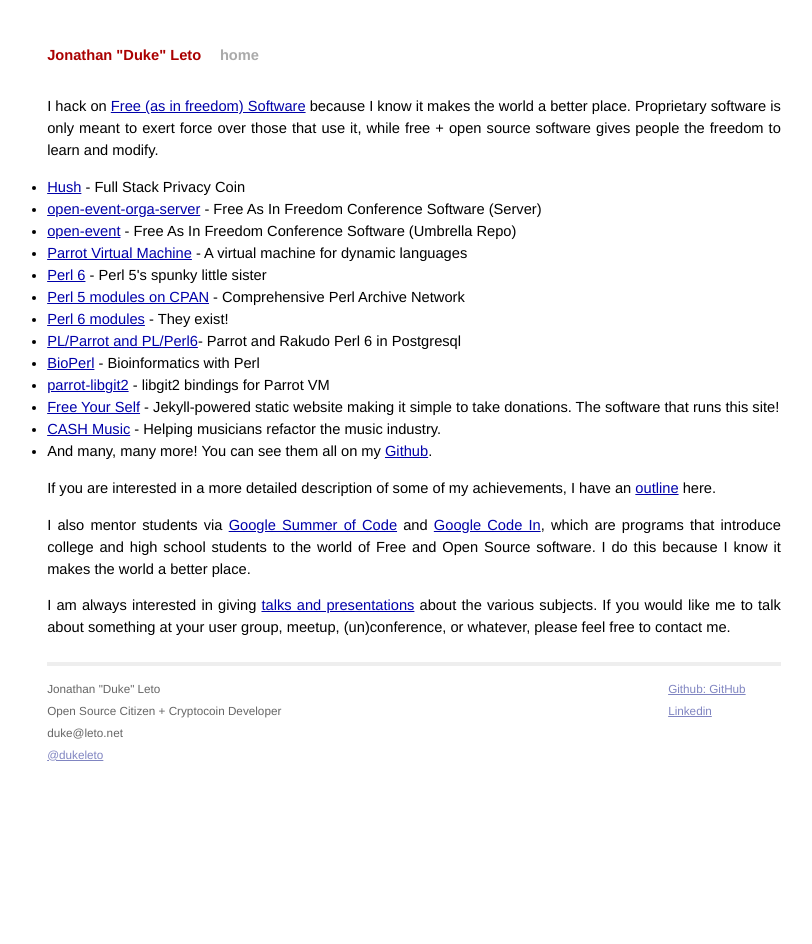
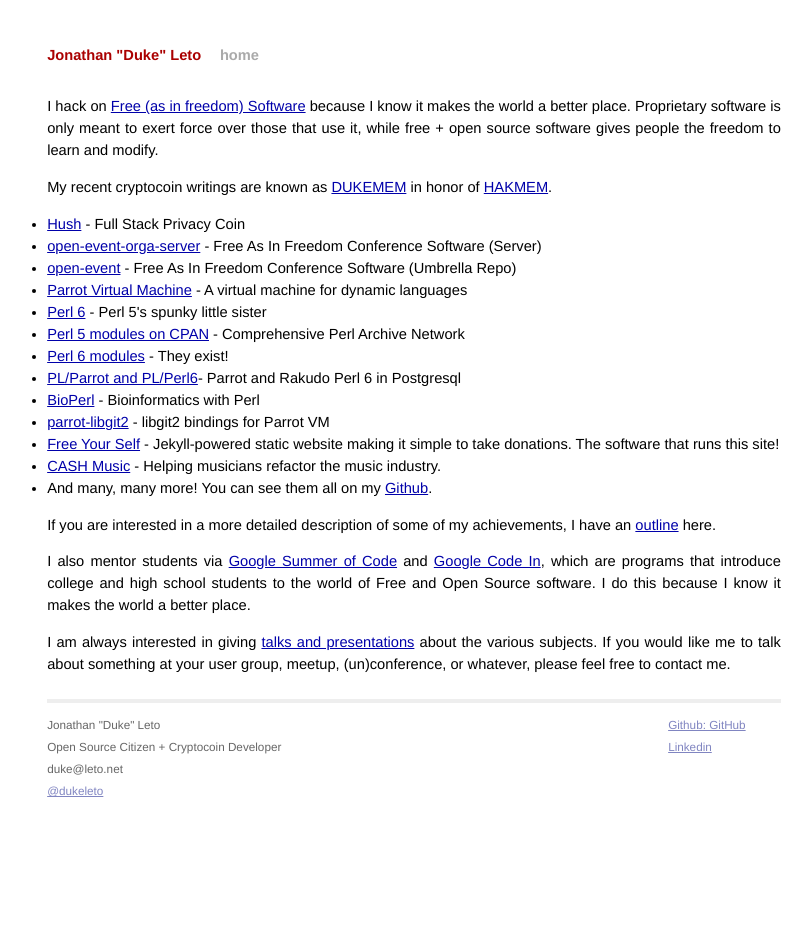
Before and after one commit to leto/leto.github.com, a Jekyll site: the page built from index.html, in a window 1280 px wide. Shown: the whole page, without its empty margins (226-1038 px from the left). Built offline with Jekyll 4.4.1, drawn with Linux system fonts in a browser that asks for light colours; comment, search, counter and statistics services are not loaded.

Commit message:
DUKEMEM lives, with hat tip to HAKMEM

```diff
--- a/_includes/main.html
+++ b/_includes/main.html
@@ -2,6 +2,10 @@
 I hack on <a href="http://fsf.org">Free (as in freedom) Software</a> because I know it makes the world a better place.
 Proprietary software is only meant to exert force over those that use it, while
 free + open source software gives people the freedom to learn and modify.
+</p>
+
+<p>
+My recent cryptocoin writings are known as <a href="http://duke.leto.net/memo/">DUKEMEM</a> in honor of <a href="https://en.wikipedia.org/wiki/HAKMEM">HAKMEM</a>.
 </p>
 
 <ul>
```
